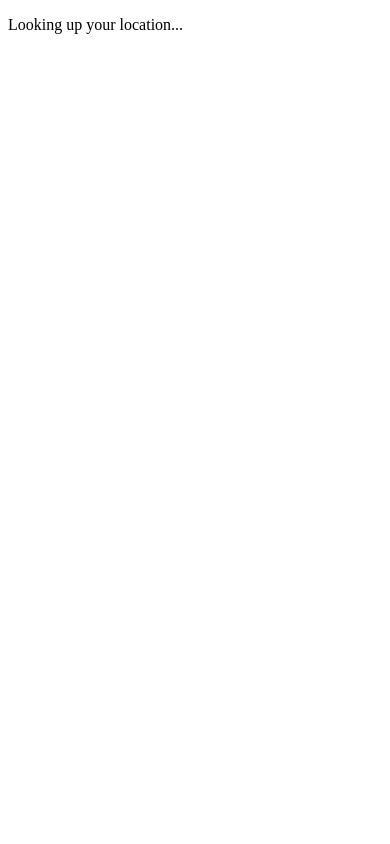
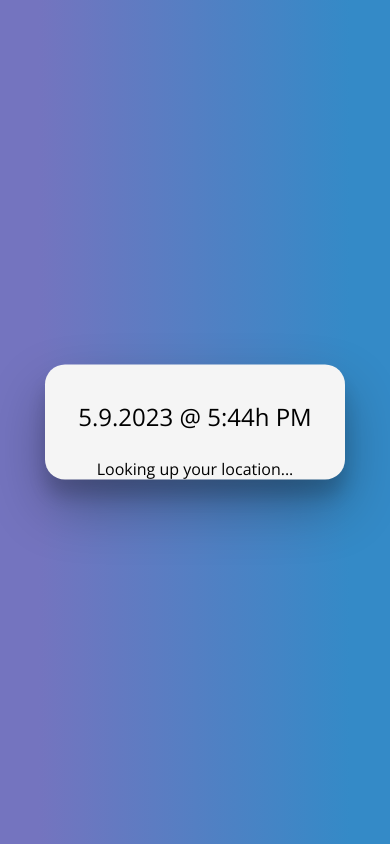
Before and after one commit to dan3sh/weather-station, a SvelteKit app: page / in a window 390 px wide. Built offline with nearby package versions, Linux system fonts and the light colour scheme; no server answers; some icons are missing.

Commit message:
Add styles

```diff
--- a/src/app.html
+++ b/src/app.html
@@ -3,6 +3,7 @@
 	<head>
 		<meta charset="utf-8" />
 		<link rel="icon" href="%sveltekit.assets%/favicon.png" />
+		<link rel="stylesheet" href="%sveltekit.assets%/style.css" />
 		<meta name="viewport" content="width=device-width" />
 		%sveltekit.head%
 	</head>
--- a/src/components/City.svelte
+++ b/src/components/City.svelte
@@ -10,7 +10,6 @@
     $: getCity(coords);
 
 </script>
-<h1>Location</h1>
 {#if location}
 <div class=info>
     <div class="city">
@@ -19,3 +18,10 @@
     </div>
 </div>
 {/if}
+
+
+<style>
+    .city {
+      text-align: center;
+    }
+</style>
--- a/src/components/Location.svelte
+++ b/src/components/Location.svelte
@@ -4,6 +4,8 @@
 	import OpenWeather from './OpenWeather.svelte';
 	export let location = null;
 	let fetching = false;
+	let datetime = new Date();
+	datetime.setSeconds(0,0);
 
 	function getPosition() {
 		fetching = true;
@@ -26,8 +28,16 @@
 	});
 </script>
 
+
+<article class="widget">
+	<section class="top">
+	  <div class="info">{datetime.toLocaleString()
+	  .replace(/\//g, ".")
+	  .replace(/, /, " @ ")
+	  .replace(/\:00/g,"h")}
+	  </div>
 	  {#if fetching}
-	<p>Looking up your location...</p>
+	  	<span>Looking up your location...</span>
 	  {:else}
 		{#if location === null}
 			<p>Error fetching location</p>
@@ -37,8 +47,27 @@
 				Please allow location services to run
 			</p>
 		{/if}
+	{/if}
+	</section>
 {#if location}
 	<City coords={location}/>
 	<OpenWeather coords={location}/>
 {/if}
-{/if}
+</article>
+<footer>
+</footer>
+
+<style>
+	.top button {
+	  margin: 50px auto;
+	  display: flex;
+	}
+
+	.top p, .top span {
+	  padding: 0 40px;
+	}
+	.top span {
+	  display: flex;
+	  justify-content: center;
+	}
+  </style>
--- a/src/components/OpenWeather.svelte
+++ b/src/components/OpenWeather.svelte
@@ -5,7 +5,7 @@
 	export async function getOpenWeather(coords) {
 		const response = await fetch(`/api/open-weather?lat=${coords.lat}&lon=${coords.lon}`);
 
-        const weather_data = await response.json()
+		const weather_data = await response.json();
 		weather = {
 			temperature: weather_data.temp,
 			icon: weather_data.weather[0].icon,
@@ -21,31 +21,37 @@
 
 	$: getOpenWeather(coords);
 </script>
-
-<h1>OpenWeather</h1>
 {#if weather}
+<section class="icon">
+    <div class="weather_icon">
+        <i class="wi wi-day-cloudy" />
+    </div>
+</section>
+<section class="bottom">
+        <h3>OpenWeather</h3>
 		<div class="weather_data">
 			<div>
-        <div class="weathericons air_temperature"></div>
+				<div class="weathericons air_temperature" />
 				<span>Air {weather.temperature} &degC</span>
 			</div>
 			<div>
-        <div class="weathericons uv_index"></div>
+				<div class="weathericons uv_index" />
 				<span>UVI {weather.uvi}</span>
 			</div>
 			<div>
-        <div class="weathericons pressure"></div>
+				<div class="weathericons pressure" />
 				<span>Pressure {weather.pressure} hPa</span>
 			</div>
 			<div>
-        <div class="weathericons humidity"></div>
+				<div class="weathericons humidity" />
 				<span>Humidity {weather.humidity} %</span>
 			</div>
 			<div>
-        <div class="weathericons wind" style="transform: rotate({weather.wind_deg}deg)"></div>
+				<div class="weathericons wind" style="transform: rotate({weather.wind_deg}deg)" />
 				<span>Wind {weather.wind_speed} km/h</span>
 			</div>
 		</div>
+	</section>
 {:else}
 	<p>Loading weather data...</p>
 {/if}
--- /dev/null
+++ b/static/style.css
@@ -0,0 +1,240 @@
+/* MVP.css v1.6.2 - https://github.com/andybrewer/mvp */
+
+@import url(https://fonts.googleapis.com/css?family=Open+Sans:300,400,700);
+@import url(https://cdnjs.cloudflare.com/ajax/libs/weather-icons/2.0.12/css/weather-icons.min.css);
+
+
+:root {
+	--border-radius: 20px;
+}
+
+
+body {
+	background: linear-gradient(90deg, #7474BF 10%, #348AC7 90%);
+	font-family: 'Open Sans';
+	font-weight: 100;
+}
+
+header {
+	color: whitesmoke;
+	display: grid;
+	flex-direction: column;
+	justify-content: center;
+}
+
+header p {
+	margin: 0;
+	text-align: center;
+}
+
+header a {
+	color: #0F2129;
+	text-decoration: none;
+	-moz-transition: all 0.4s ease;
+	-webkit-transition: all 0.4s ease;
+	transition: all 0.4s ease;
+}
+
+header a:hover {
+	color:whitesmoke;
+	-moz-transition: all 0.4s ease;
+	-webkit-transition: all 0.4s ease;
+	transition: all 0.4s ease;
+}
+
+.wi {
+    margin-top: 30px;
+}
+
+.city {
+	text-align: center;
+}
+
+.widget {
+	position: absolute;
+	top: 50%;
+	left: 50%;
+	display: flex;
+	height: auto;
+	width: 500px;
+	transform: translate(-50%, -50%);
+	flex-flow: column wrap;
+	border-radius: var(--border-radius);
+	box-shadow: 0 27px 55px 0 rgba(0, 0, 0, 0.3), 0 17px 17px 0 rgba(0, 0, 0, 0.15);
+	background-color: whitesmoke;
+}
+
+section {
+	width: 100%;
+}
+
+.widget section.top {
+	height: auto;
+	border-radius: var(--border-radius) var(--border-radius) 0 0;
+	padding-top: 40px;
+	font-weight: 400;
+}
+
+.widget section.bottom {
+	background: #0F2129;
+	color: whitesmoke;
+	border-radius: 0 0 var(--border-radius) var(--border-radius);
+	padding: 40px 0;
+}
+
+.weather_icon {
+    height: 25%;
+    border-top-left-radius: var(--border-radius);
+    border-top-right-radius: var(--border-radius);
+    font-family: weathericons;
+    display: flex;
+    align-items: center;
+    justify-content: space-around;
+    font-size: 100px;
+	padding: 30px 0;
+}
+
+.weather_icon.i {
+	padding-top: 30px;
+}
+
+.info {
+    display: flex;
+	justify-content: center;
+	font-size: 2rem;
+}
+
+.weathericons {
+	display: inline-block;
+	font-family: weathericons;
+	font-weight: 100;
+	height: 40px;
+	width: 40px;
+	font-size: 1.62rem;
+	margin-right: 0px;
+	justify-content: center;
+}
+
+.air_temperature::before, .sea_temperature::before {
+	content: "\f055";
+}
+
+.uv_index::before {
+	content: "\f00d";
+}
+
+.pressure::before {
+	content: "\f079";
+}
+
+.humidity::before {
+	content: "\f07a";
+}
+
+.wind::before {
+	content: "\f0b1";
+}
+
+.weather_data {
+	display: flex;
+	font-size: 1.5rem;
+	width: 60%;
+	flex-flow: column nowrap;
+	justify-content: center;
+	align-content: center;
+	align-items: stretch;
+	margin: 0 auto;
+}
+
+.weather_data div{
+	display: flex;
+	flex-direction: row;
+}
+
+.weather_data span {
+	padding-left: 20px;
+}
+
+
+footer {
+	position: absolute;
+	bottom: 0;
+	left: 50%;
+	transform: translateX(-50%);
+	display: flex;
+	font-size: 0.85rem;
+	width: auto;
+	justify-content: space-around;
+}
+
+footer span {
+	width: auto;
+	padding: 10px 0;
+	margin-left: 5px;
+	color: whitesmoke;
+}
+
+.footer.info {
+	display: flex;
+	width: auto;
+}
+
+.graph {
+	margin-left: 25px;
+}
+
+/* Mobiles */
+@media (max-width: 550px){
+
+	header {
+		font-size: 0.7rem;
+	}
+
+	.widget {
+		width: 300px;
+	}
+
+	.widget section.top {
+		padding-bottom: 0px;
+		padding-top: 35px;
+	}
+
+	.widget section.bottom {
+		padding: 35px 0;
+	}
+
+	.weather_icon {
+		padding: 0;
+		margin: 10px 0;
+	}
+
+	.weather_data {
+		font-size: 1.2rem;
+		width: 82%;
+		padding: 0;
+	}
+
+	.info {
+		font-size: 1.5rem;
+		padding-bottom: 25px;
+	}
+
+	.bottom {
+		padding: 15px 0;
+	}
+
+	footer {
+		position: absolute;
+		bottom: 0;
+		font-size: 0.7rem;
+		display: grid;
+		padding: 15px 0;
+	}
+
+	footer span {
+		width: auto;
+		padding: 0;
+		display: flex;
+		justify-content: center;
+	}
+}
```
Lines whose indentation alone changed are shown as unchanged.
